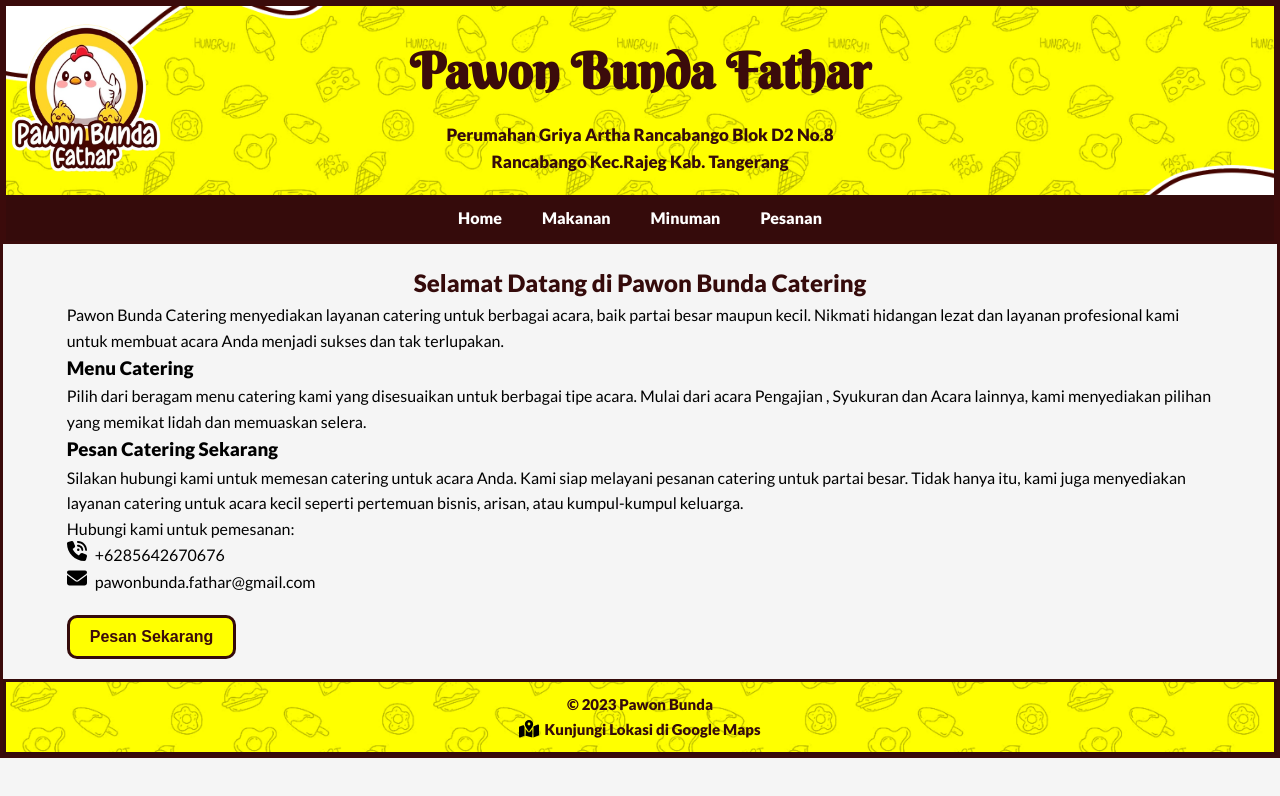
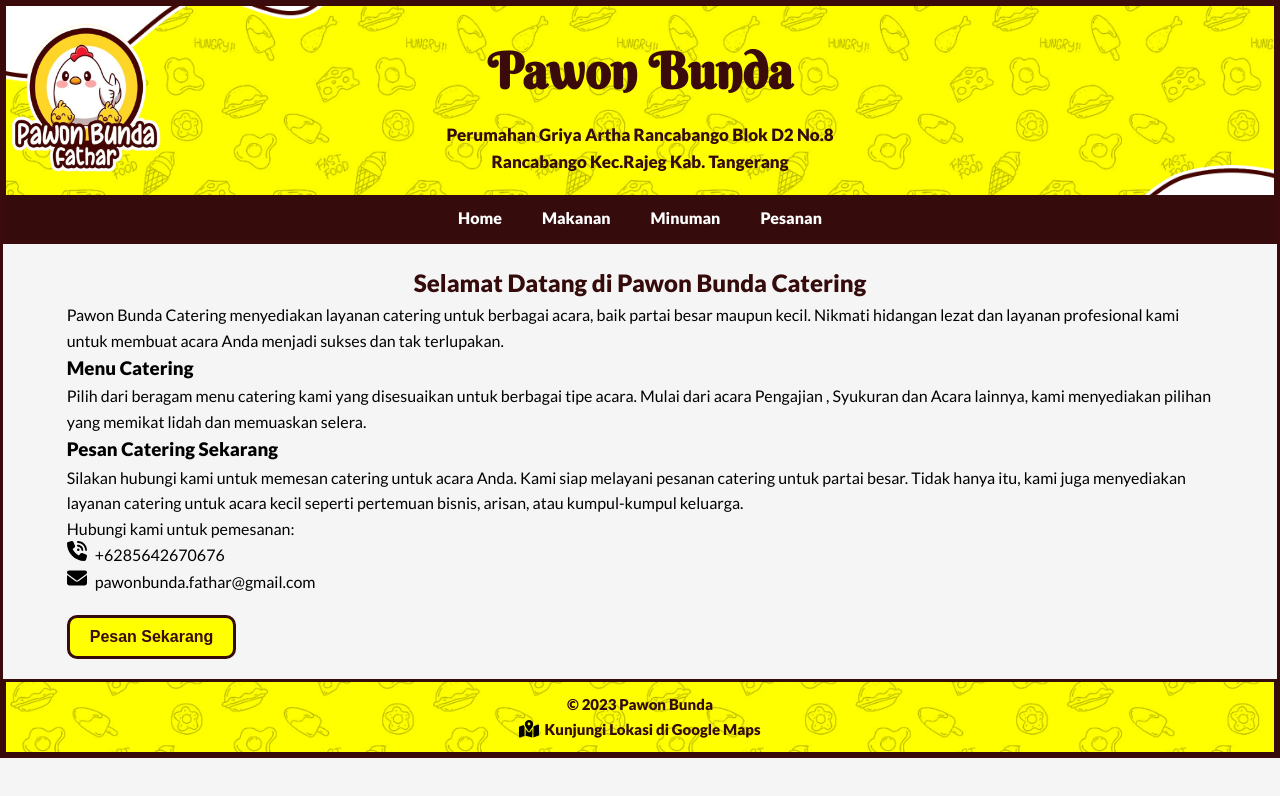
Before and after one commit to PawonBunda/menupawon, a plain HTML site: page index.html in a window 1280 px wide. Drawn offline with Linux system fonts and the light colour scheme.

Commit message:
Update index.html

```diff
--- a/index.html
+++ b/index.html
@@ -17,7 +17,7 @@
                 <img src="Logo.png" alt="Pawon Bunda Logo">
             </div>
             <div class="nama-toko">
-                <h1> Pawon Bunda Fathar </h1>
+                <h1> Pawon Bunda </h1>
                 <h2>Perumahan Griya Artha Rancabango Blok D2 No.8 <br>Rancabango Kec.Rajeg Kab. Tangerang</h2>
             </div>
         </div>
```
